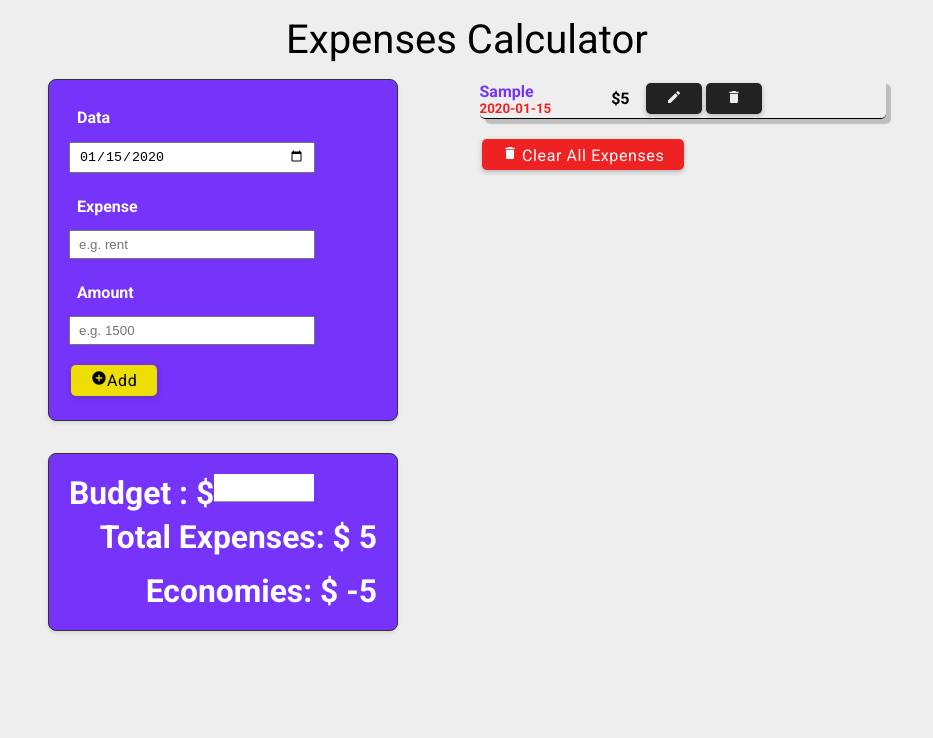
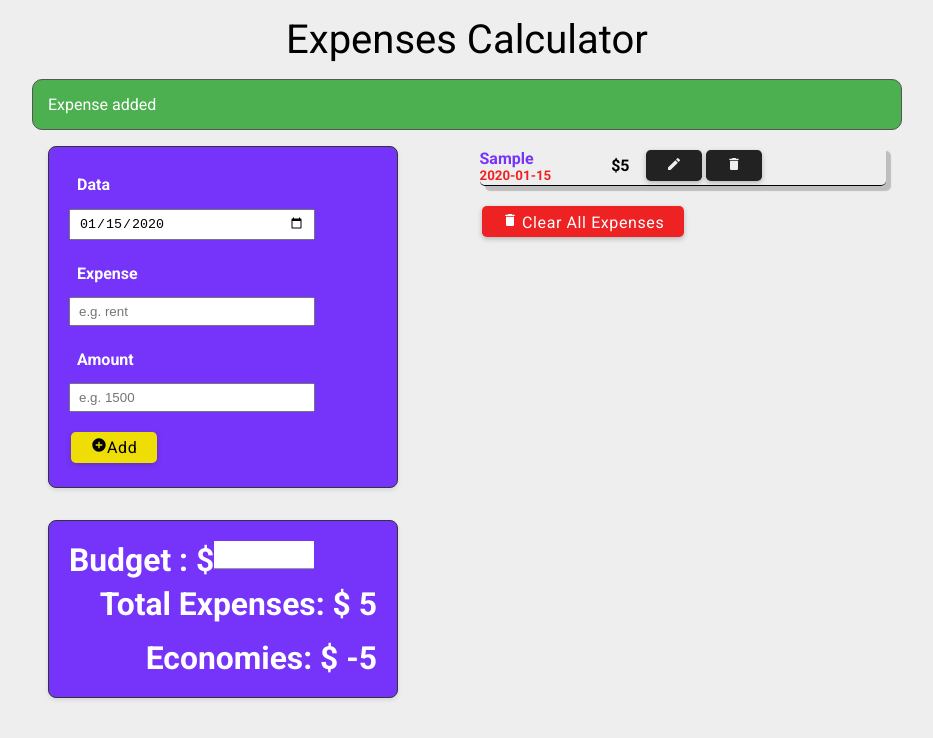
Before and after one commit to Muratozbk/30-react-projects, a React (Create React App) app: page / in a window 1280 px wide. Both pictures are taken after typing "2020-01-15", "Sample", "5" into the empty fields and a click on the button "Add". Shown: the top 738 px of the page, without its empty margins (173-1106 px from the left). Built offline with nearby package versions, Linux system fonts and the light colour scheme.

Commit message:
alert added

```diff
--- a/src/projects/25-expenses-calculator/ExpensesCalculatorApp.jsx
+++ b/src/projects/25-expenses-calculator/ExpensesCalculatorApp.jsx
@@ -5,6 +5,7 @@
 import ExpensesList from './components/ExpensesList'
 import { BudgetStyle } from './components/styles/Budget.style'
 import { v4 as uuidV4 } from 'uuid'
+import Alert from './components/Alert'
 
 const initialExpenses = localStorage.getItem('expenses')
     ? JSON.parse(localStorage.getItem('expenses')) : [];
@@ -22,6 +23,10 @@
 
     const [edit, setEdit] = useState(false)
 
+    const [alert, setAlert] = useState({
+        show: false
+    })
+
     const changeBudget = e => {
         // setBudget(e.target.value)
         setBudget(inputBudget.current.value)
@@ -37,6 +42,12 @@
         setAmount(e.target.value);
     }
 
+    const handleAlert = ({ type, text }) => {
+        setAlert({ show: true, type, text });
+        setTimeout(() =>
+            setAlert({ show: false }), 3000)
+    }
+
     const handleSubmit = (e) => {
         e.preventDefault();
         if (charge !== '' && amount > 0) {
@@ -48,15 +59,18 @@
                 setExpenses(tempExpenses);
                 setEdit(false)
                 //todo alert
+                handleAlert({ type: 'success', text: 'Expense Edited' })
             } else {
                 const singleExpense = { id: uuidV4(), date, charge, amount }
                 setExpenses([...expenses, singleExpense])
                 //todo alert
+                handleAlert({ type: 'success', text: 'Expense added' })
             }
             setCharge('');
             setAmount('');
         } else {
             //todo alert
+            handleAlert({ type: 'danger', text: 'Please complete all fields' })
         }
     }
 
@@ -69,7 +83,7 @@
     // Handle Clear all expenses
     const clearAllExpenses = () => {
         setExpenses([])
-        //Alert
+        handleAlert({ type: 'danger', text: 'All expenses deleted' })
     }
 
     //handle delete one expense
@@ -78,6 +92,7 @@
             let filteredExpense = expenses.filter(expense => expense.id !== id)
             setExpenses(filteredExpense);
             // todo alert
+            handleAlert({ type: 'danger', text: 'Expense Deleted' })
         }
     }
 
@@ -97,10 +112,20 @@
         setDate('')
     }
 
+    function calcEconomies(budget, expenses) {
+        return (
+            budget - expenses.reduce((total, expense) => {
+                return total += parseInt(expense.amount, 10)
+            }, 0)
+        )
+    }
+
     return (
         <main className='container' style={{ padding: '0 15px' }}>
             <Title text={'Expenses Calculator'} classes={'subtitle mt-1 mb-1'} />
             {/* Alert comp */}
+            {alert.show &&
+                <Alert type={alert.type} text={alert.text} />}
 
             <section style={{
                 display: 'grid'
@@ -142,11 +167,3 @@
         </main>
     )
 }
-
-function calcEconomies(budget, expenses) {
-    return (
-        budget - expenses.reduce((total, expense) => {
-            return total += parseInt(expense.amount, 10)
-        }, 0)
-    )
-}
--- /dev/null
+++ b/src/projects/25-expenses-calculator/components/Alert.jsx
@@ -0,0 +1,9 @@
+import React from 'react'
+
+export default function Alert({ type, text = 'Alert' }) {
+    return (
+        <div className={`alert alert-${type}`}>
+            {text}
+        </div>
+    )
+}
```
